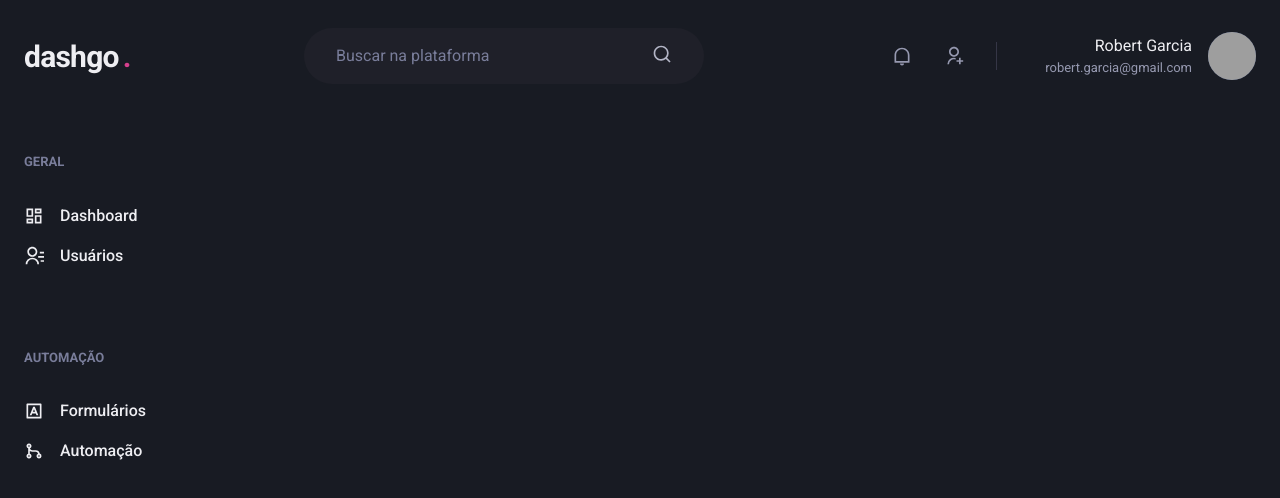
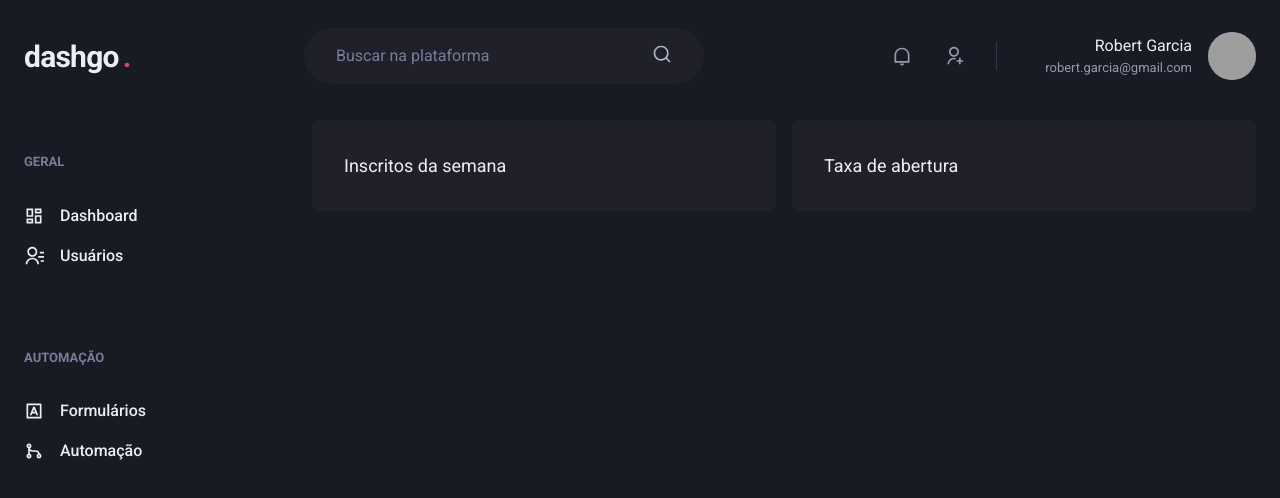
Before and after one commit to Rob30Garcia/dahsgo, a Next.js app: page /dashboard in a window 1280 px wide. Shown: the top 498 px of the page. Built offline with nearby package versions, Linux system fonts and the light colour scheme; grey boxes are pictures that could not be loaded.

Commit message:
chore: started dashboard

```diff
--- a/src/pages/dashboard.tsx
+++ b/src/pages/dashboard.tsx
@@ -1,14 +1,43 @@
-import { Flex } from "@chakra-ui/react";
+import { Box, Flex, SimpleGrid, Text } from "@chakra-ui/react";
 import { Header } from "../Components/Header";
 import { Sidebar } from "../Components/Sidebar";
 
 export default function Dashboard() {
   return (
-    <Flex direction="column">
+    <Flex direction="column" h="100vh">
       <Header />
 
       <Flex w="100%" my="6" maxWidth={1480} mx="auto" px="6">
         <Sidebar />
+
+        <SimpleGrid flex="1" gap="4" minChildWidth="320px" alignItems="flex-start">
+          <Box
+            p="8"
+            bg="gray.800"
+            borderRadius={8}
+            pb="4"
+          >
+            <Text
+              fontSize="lg"
+              mb="4"
+            >
+              Inscritos da semana
+            </Text>
+          </Box>
+          <Box
+            p="8"
+            bg="gray.800"
+            borderRadius={8}
+            pb="4"
+          >
+            <Text
+              fontSize="lg"
+              mb="4"
+            >
+              Taxa de abertura
+            </Text>
+          </Box>
+        </SimpleGrid>
       </Flex>
     </Flex>
   );
```
